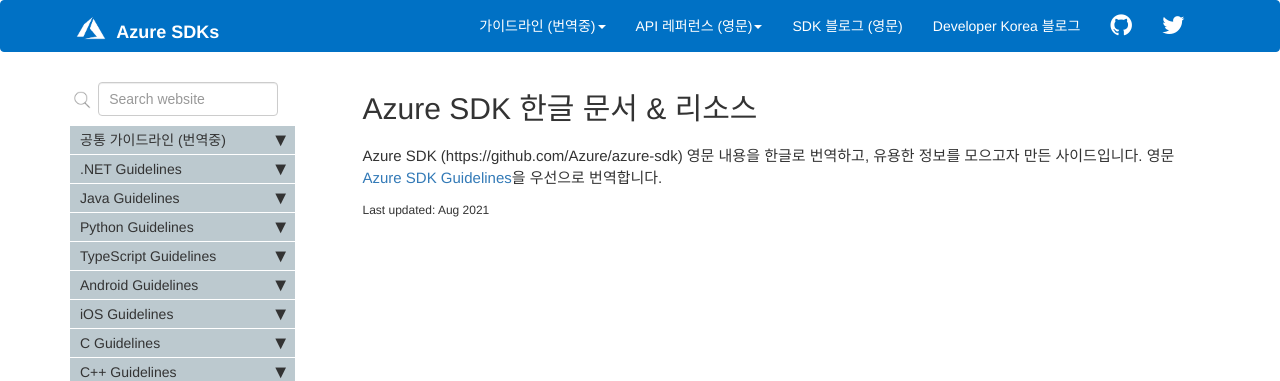
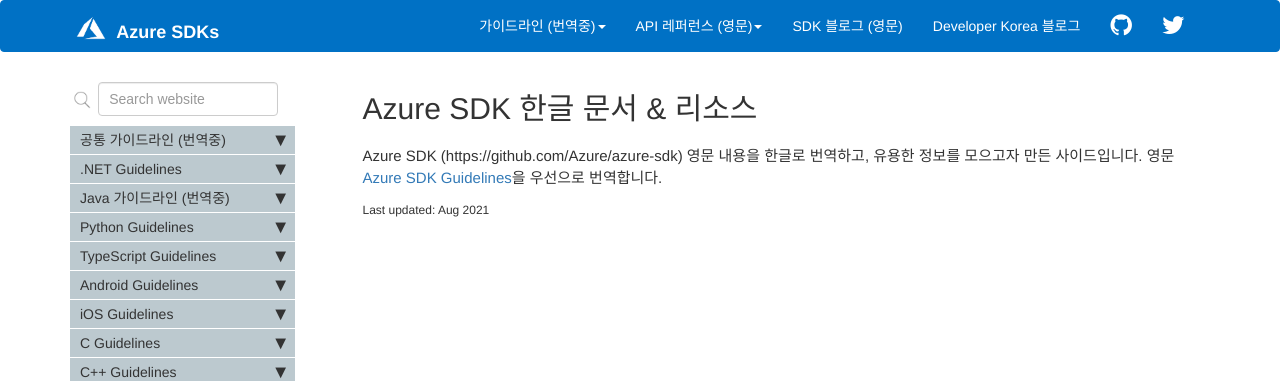
Before and after one commit to Azure/azure-sdk-korean, a Jekyll site: the page built from index.md, in a window 1280 px wide. Shown: the top 381 px of the page. Built offline with Jekyll 4.4.1, drawn with Linux system fonts in a browser that asks for light colours; comment, search, counter and statistics services are not loaded.

Commit message:
Update sidebar for java to korean with translation is in progress status

```diff
--- a/_data/sidebars/general_sidebar.yml
+++ b/_data/sidebars/general_sidebar.yml
@@ -42,9 +42,9 @@ entries:
                   external_url: https://azure.github.io/azure-sdk-for-net/storage.html#azurestoragefilesshares
                 - title: Azure.Storage.Queues
                   external_url: https://azure.github.io/azure-sdk-for-net/storage.html#azurestoragequeues
-  - title: Java Guidelines
+  - title: Java 가이드라인 (번역중)
     folderitems:
-      - title: Design
+      - title: 디자인 (번역중)
         url: /java_introduction.html
       - title: Implementation
         url: /java_implementation.html
```
